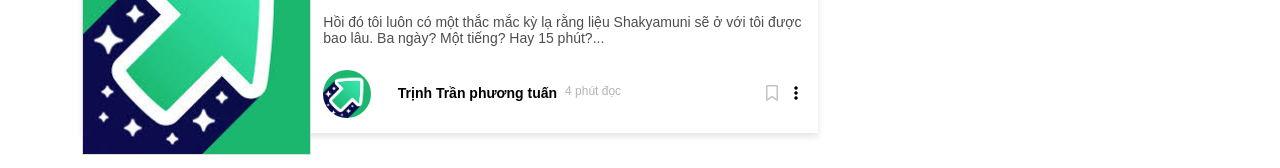
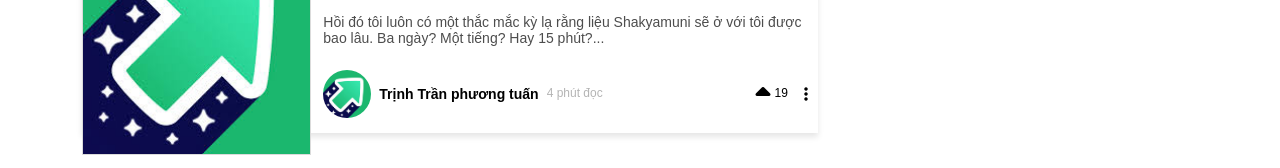
Before and after one commit to KienNguyenAI/Blog-Web, a Vue app in the folder frontend/: page /user in a window 1280 px wide. Shown: the part 175-343 px from the top of the page. Built offline with nearby package versions, Linux system fonts and the light colour scheme.

Commit message:
sửa lại card 1 chút

```diff
--- a/frontend/src/components/Card.vue
+++ b/frontend/src/components/Card.vue
@@ -24,24 +24,20 @@
                         được bao lâu. Ba ngày? Một tiếng? Hay 15 phút?...</span>
                 </div>
                 <div class="row">
-                    <div class="col-2">
+                    <div class=" col-10 d-flex pe-0  align-items-center">
                         <div class="avatar-container">
                             <img src="../assets/download.jpeg" alt="Avatar" class="avatar-image">
                         </div>
+                        <span class="username">Trịnh Trần phương tuấn</span>
+                        <span class="time"> 4 phút đọc</span>
+                    </div>
+                    <div class="col-2 d-flex align-items-center">
+                        <div class=" me-3 d-flex align-items-center">
+                            <i class="fa-solid fa-caret-up fa-xl"></i>
+                            <span style="font-size: 0.75rem;" class="ms-1">19</span>
+                        </div>
 
-                    </div>
-                    <div class="col-10 p-0 d-flex flex-column justify-content-center">
-                        <div class="row ">
-                            <div class=" col-10 d-flex ">
-                                <span class="username">Trịnh Trần phương tuấn</span>
-                                <span class="time"> 4 phút đọc</span>
-                            </div>
-                            <div class="col-2 justify-content-end p-0">
-                                <i class="fa-regular fa-bookmark me-3" style="color: #c3c3c3;"
-                                    onclick="this.classList.toggle('fa-solid')"></i>
-                                <i class="fa-solid fa-ellipsis-vertical"></i>
-                            </div>
-                        </div>
+                        <i class="fa-solid fa-ellipsis-vertical"></i>
                     </div>
                 </div>
             </div>
@@ -108,6 +104,7 @@
 }
 
 .username {
+    padding-left: 0.5rem;
     padding-right: 0.5rem;
     font-size: 0.875rem;
     font-weight: bold;
```
